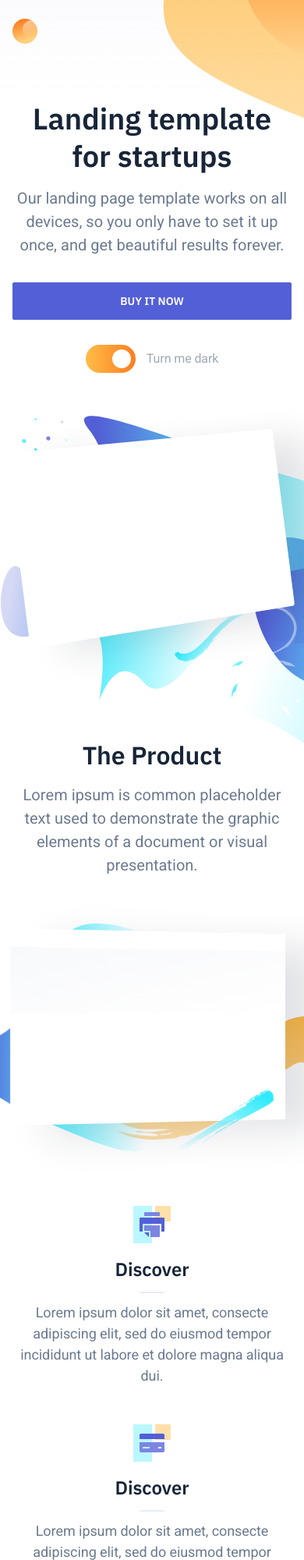
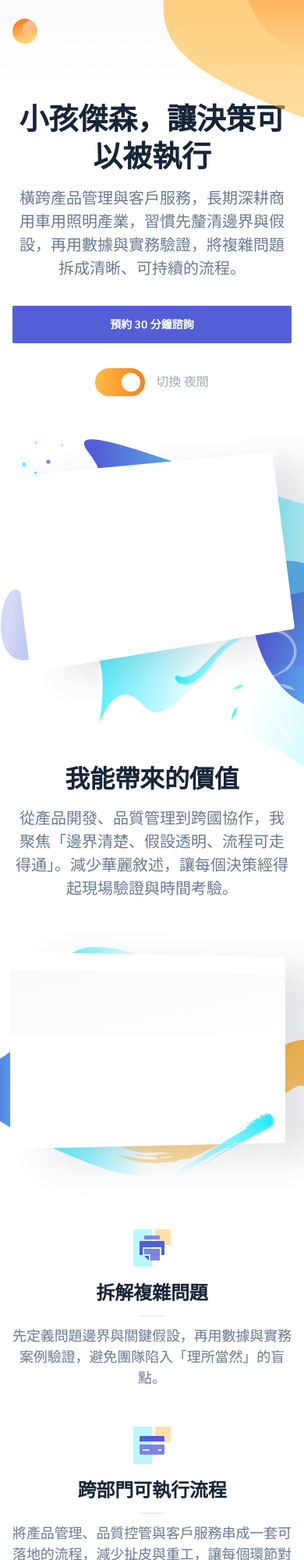
Before and after one commit to kiddjason1019-code/Bigtail, a website: page index.html in a window 390 px wide. Shown: the top 2000 px of the page at 78% size. Drawn offline with nearby package versions, Linux system fonts and the light colour scheme; files that its build step writes are made by us from their sources.

Commit message:
Customize landing page for Xiaohai Jason

```diff
--- a/index.html
+++ b/index.html
@@ -4,7 +4,7 @@
     <meta charset="utf-8">
     <meta http-equiv="X-UA-Compatible" content="IE=edge">
     <meta name="viewport" content="width=device-width, initial-scale=1">
-    <title>Switch Template</title>
+    <title>小孩傑森｜把複雜問題拆解成可落地的決策</title>
     <link href="https://fonts.googleapis.com/css?family=Heebo:400,700|IBM+Plex+Sans:600" rel="stylesheet">
     <link rel="stylesheet" href="dist/css/style.css">
     <script src="https://unpkg.com/scrollreveal@4.0.0/dist/scrollreveal.min.js"></script>
@@ -30,14 +30,14 @@
             <section class="hero">
                 <div class="container">
                     <div class="hero-inner">
-						<div class="hero-copy">
-	                        <h1 class="hero-title mt-0">Landing template for startups</h1>
-	                        <p class="hero-paragraph">Our landing page template works on all devices, so you only have to set it up once, and get beautiful results forever.</p>
+		<div class="hero-copy">
+	                        <h1 class="hero-title mt-0">小孩傑森，讓決策可以被執行</h1>
+	                        <p class="hero-paragraph">橫跨產品管理與客戶服務，長期深耕商用車用照明產業，習慣先釐清邊界與假設，再用數據與實務驗證，將複雜問題拆成清晰、可持續的流程。</p>
 	                        <div class="hero-cta">
-								<a class="button button-primary" href="#">Buy it now</a>
+								<a class="button button-primary" href="#">預約 30 分鐘諮詢</a>
 								<div class="lights-toggle">
 									<input id="lights-toggle" type="checkbox" name="lights-toggle" class="switch" checked="checked">
-									<label for="lights-toggle" class="text-xs"><span>Turn me <span class="label-text">dark</span></span></label>
+									<label for="lights-toggle" class="text-xs"><span>切換 <span class="label-text">夜間</span></span></label>
 								</div>
 							</div>
 						</div>
@@ -64,8 +64,8 @@
 					<div class="features-inner section-inner has-bottom-divider">
 						<div class="features-header text-center">
 							<div class="container-sm">
-								<h2 class="section-title mt-0">The Product</h2>
-	                            <p class="section-paragraph">Lorem ipsum is common placeholder text used to demonstrate the graphic elements of a document or visual presentation.</p>
+								<h2 class="section-title mt-0">我能帶來的價值</h2>
+	                            <p class="section-paragraph">從產品開發、品質管理到跨國協作，我聚焦「邊界清楚、假設透明、流程可走得通」。減少華麗敘述，讓每個決策經得起現場驗證與時間考驗。</p>
 								<div class="features-image">
 									<img class="features-illustration asset-dark" src="dist/images/features-illustration-dark.svg" alt="Feature illustration">
 									<img class="features-box asset-dark" src="dist/images/features-box-dark.svg" alt="Feature box">
@@ -84,8 +84,8 @@
 										<img class="asset-dark" src="dist/images/feature-01-dark.svg" alt="Feature 01">
                                     </div>
 									<div class="feature-content">
-                                    	<h3 class="feature-title mt-0">Discover</h3>
-                                    	<p class="text-sm mb-0">Lorem ipsum dolor sit amet, consecte adipiscing elit, sed do eiusmod tempor incididunt ut labore et dolore magna aliqua dui.</p>
+                                    	<h3 class="feature-title mt-0">拆解複雜問題</h3>
+                                    	<p class="text-sm mb-0">先定義問題邊界與關鍵假設，再用數據與實務案例驗證，避免團隊陷入「理所當然」的盲點。</p>
 									</div>
 								</div>
                             </div>
@@ -96,8 +96,8 @@
 										<img class="asset-dark" src="dist/images/feature-02-dark.svg" alt="Feature 02">
                                     </div>
 									<div class="feature-content">
-                                    	<h3 class="feature-title mt-0">Discover</h3>
-                                    	<p class="text-sm mb-0">Lorem ipsum dolor sit amet, consecte adipiscing elit, sed do eiusmod tempor incididunt ut labore et dolore magna aliqua dui.</p>
+                                    	<h3 class="feature-title mt-0">跨部門可執行流程</h3>
+                                    	<p class="text-sm mb-0">將產品管理、品質控管與客戶服務串成一套可落地的流程，減少扯皮與重工，讓每個環節對焦同一個目標。</p>
 									</div>
 								</div>
                             </div>
@@ -108,8 +108,8 @@
 										<img class="asset-dark" src="dist/images/feature-03-dark.svg" alt="Feature 03">
                                     </div>
 									<div class="feature-content">
-                                    	<h3 class="feature-title mt-0">Discover</h3>
-                                    	<p class="text-sm mb-0">Lorem ipsum dolor sit amet, consecte adipiscing elit, sed do eiusmod tempor incididunt ut labore et dolore magna aliqua dui.</p>
+                                    	<h3 class="feature-title mt-0">持續驗證與迭代</h3>
+                                    	<p class="text-sm mb-0">用現場反饋與長期指標持續調整，讓決策不只當下有效，也能持續成長、穩定輸出。</p>
 									</div>
 								</div>
                             </div>
@@ -122,10 +122,10 @@
                 <div class="container-sm">
                     <div class="cta-inner section-inner">
                         <div class="cta-header text-center">
-                            <h2 class="section-title mt-0">Get it and Switch</h2>
-                            <p class="section-paragraph">Lorem ipsum is common placeholder text used to demonstrate the graphic elements of a document or visual presentation.</p>
+                            <h2 class="section-title mt-0">讓想法變成可落地的行動</h2>
+                            <p class="section-paragraph">無論是新產品開發、品質問題救火，或跨部門協作卡關，我用結構化思考與實務經驗，陪你把問題拆開、排好優先順序、快速驗證。</p>
 							<div class="cta-cta">
-								<a class="button button-primary" href="#">Buy it now</a>
+								<a class="button button-primary" href="#">立即聯繫小孩傑森</a>
 							</div>
 					    </div>
                     </div>
@@ -144,16 +144,16 @@
                     </div>
                     <ul class="footer-links list-reset">
                         <li>
-                            <a href="#">Contact</a>
+                            <a href="#">服務諮詢</a>
                         </li>
                         <li>
-                            <a href="#">About us</a>
+                            <a href="#">關於小孩傑森</a>
                         </li>
                         <li>
-                            <a href="#">FAQ's</a>
+                            <a href="#">常見問題</a>
                         </li>
                         <li>
-                            <a href="#">Support</a>
+                            <a href="#">合作提案</a>
                         </li>
                     </ul>
                     <ul class="footer-social-links list-reset">
--- a/src/js/main.js
+++ b/src/js/main.js
@@ -39,12 +39,12 @@
     if (lightSwitch.checked) {
       body.classList.remove('lights-off')
       if (labelText) {
-        labelText.innerHTML = 'dark'
+        labelText.innerHTML = '夜間'
       }
     } else {
       body.classList.add('lights-off')
       if (labelText) {
-        labelText.innerHTML = 'light'
+        labelText.innerHTML = '日間'
       }
     }
   }
```
Also changed, not shown: dist/js/main.min.js.
